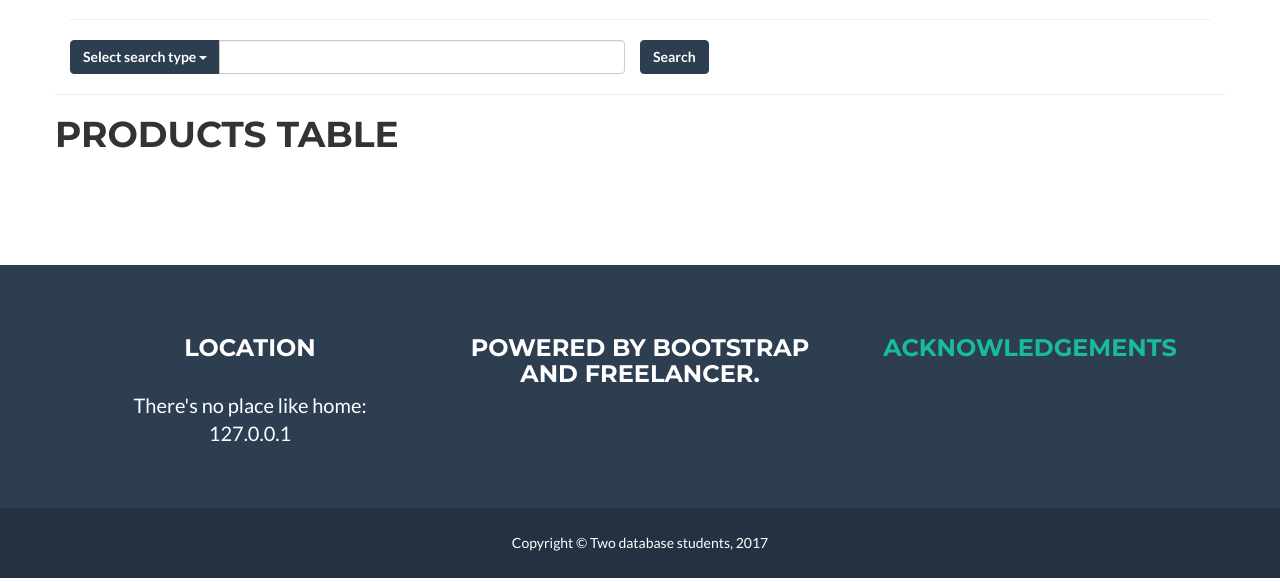
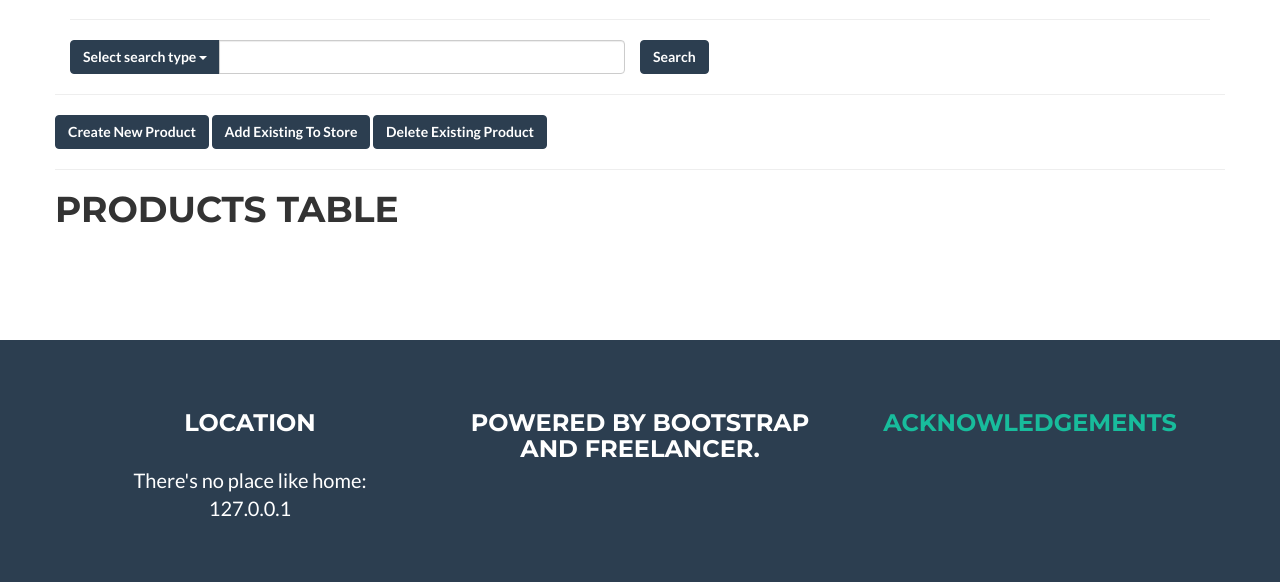
Before and after one commit to 0x8/DatabaseDesign, a Flask app: template templates/products.html in a window 1280 px wide. Shown: the part 369-951 px from the top of the page. Run offline with Flask 2, Linux system fonts and the light colour scheme; the template is opened without the code that fills it, so the values that code supplies are empty; some libraries are stand-ins or nearby versions.

Commit message:
Added creation and deletion buttons

```diff
--- a/templates/products.html
+++ b/templates/products.html
@@ -41,6 +41,21 @@
 
 		<hr></hr>
 
+		<button class="btn btn-primary" onclick="window.location = '/createProduct'">
+			Create New Product
+		</button>
+
+		<button class="btn btn-primary" onclick="window.location = '/addExistingProduct'">
+			Add Existing To Store
+		</button>
+
+		<button class="btn btn-primary" onclick="window.location = '/deleteProduct'">
+			Delete Existing Product
+		</button>
+
+
+		<hr></hr>
+
 		<!-- Prints the table -->
 		<h1>Products Table</h1>
 		{{ productsTable }}
```
Also changed, not shown: templates/stores.html (+25 -4 lines).
